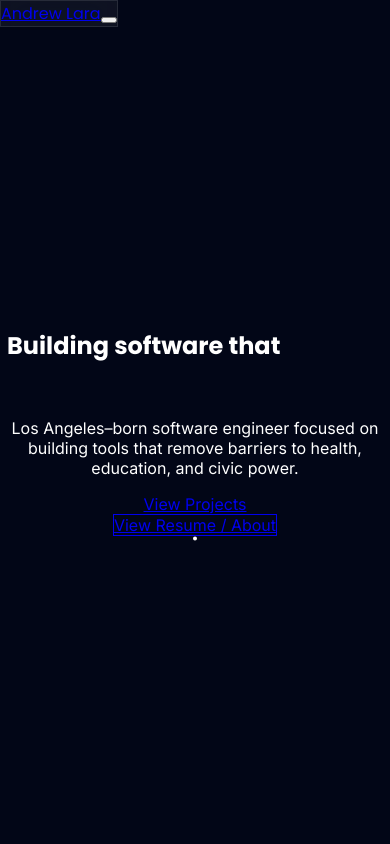
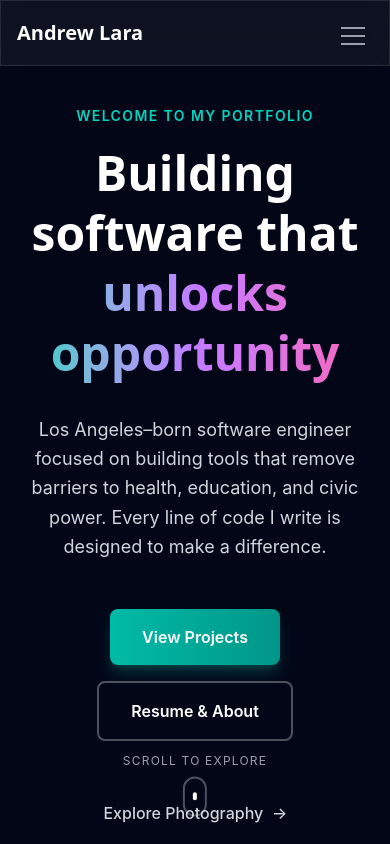
Before and after one commit to laraandrew/Portfolio-Website, a React (Vite) app: page / in a window 390 px wide. Shown: the top 844 px of the page. Built offline with nearby package versions, Linux system fonts and the light colour scheme.

Commit message:
finished front-end deployment, fixing minor bugs and making improvements with regards to photo gallery and project/resume

```diff
--- a/src/App.tsx
+++ b/src/App.tsx
@@ -6,6 +6,8 @@ import Home from './pages/Home';
 import Photography from './pages/Photography';
 import Projects from './pages/Projects';
 import ResumeAbout from './pages/ResumeAbout';
+import './index.css'
+
 
 function AppRoutes() {
   const location = useLocation();
--- a/src/components/Hero.tsx
+++ b/src/components/Hero.tsx
@@ -8,18 +8,18 @@ const Hero = () => {
       opacity: 1,
       transition: {
         delayChildren: 0.3,
-        staggerChildren: 0.2
+        staggerChildren: 0.15
       }
     }
   };
 
   const itemVariants = {
-    hidden: { y: 20, opacity: 0 },
+    hidden: { y: 30, opacity: 0 },
     visible: {
       y: 0,
       opacity: 1,
       transition: {
-        duration: 0.8,
+        duration: 1,
         ease: "easeOut"
       }
     }
@@ -27,35 +27,61 @@ const Hero = () => {
 
   const floatingVariants = {
     animate: {
-      y: [-20, 20, -20],
+      y: [-30, 30, -30],
       transition: {
-        duration: 6,
+        duration: 8,
         repeat: Infinity,
         ease: "easeInOut"
       }
     }
   };
 
+  const gradientVariants = {
+    animate: {
+      backgroundPosition: ['0% center', '100% center', '0% center'],
+      transition: {
+        duration: 5,
+        repeat: Infinity,
+        ease: 'easeInOut'
+      }
+    }
+  };
+
+  const buttonHoverVariants = {
+    hover: {
+      scale: 1.05,
+      transition: { duration: 0.3 }
+    }
+  };
+
   return (
-    <section className="relative min-h-screen flex items-center justify-center overflow-hidden">
-      {/* Animated Background */}
-      <div className="absolute inset-0 -z-10">
+    <section className="relative min-h-screen flex items-center justify-center overflow-hidden pt-24">
+      {/* Animated Background - Enhanced */}
+      <div className="absolute inset-0 -z-10 bg-gray-950">
+        {/* Floating orbs with improved animation */}
         <motion.div
           variants={floatingVariants}
           animate="animate"
-          className="absolute top-20 left-10 w-72 h-72 bg-primary-500/20 rounded-full blur-3xl"
+          className="absolute top-20 left-10 w-72 h-72 bg-teal-500/20 rounded-full blur-3xl"
         />
         <motion.div
           variants={floatingVariants}
           animate="animate"
-          style={{ animationDelay: '2s' }}
-          className="absolute top-40 right-20 w-96 h-96 bg-accent-500/20 rounded-full blur-3xl"
+          transition={{ delay: 2 }}
+          className="absolute top-40 right-20 w-96 h-96 bg-purple-500/20 rounded-full blur-3xl"
         />
         <motion.div
           variants={floatingVariants}
           animate="animate"
-          style={{ animationDelay: '4s' }}
-          className="absolute bottom-20 left-1/3 w-80 h-80 bg-primary-600/20 rounded-full blur-3xl"
+          transition={{ delay: 4 }}
+          className="absolute bottom-20 left-1/3 w-80 h-80 bg-pink-500/15 rounded-full blur-3xl"
+        />
+
+        {/* Additional accent orbs for visual depth */}
+        <motion.div
+          animate={{ x: [0, 50, 0], y: [0, -50, 0] }}
+          transition={{ duration: 15, repeat: Infinity, ease: 'easeInOut' }}
+          className="absolute top-1/4 right-1/4 w-60 h-60 bg-cyan-500/10 rounded-full blur-3xl"
         />
       </div>
 
@@ -63,58 +89,112 @@ const Hero = () => {
         variants={containerVariants}
         initial="hidden"
         animate="visible"
-        className="max-w-4xl mx-auto text-center px-4 sm:px-6 lg:px-8"
+        className="max-w-5xl mx-auto text-center px-4 sm:px-6 lg:px-8 relative z-10"
       >
+        {/* Animated subtitle */}
+        <motion.div
+          variants={itemVariants}
+          className="mb-4"
+        >
+          <span className="text-sm sm:text-base font-semibold text-teal-400 uppercase tracking-widest">
+            Welcome to my portfolio
+          </span>
+        </motion.div>
+
+        {/* Main heading with animated gradient */}
         <motion.h1
           variants={itemVariants}
-          className="text-4xl sm:text-6xl lg:text-7xl font-display font-bold text-white mb-6"
+          className="text-5xl sm:text-6xl lg:text-7xl xl:text-8xl font-display font-bold text-white mb-8 leading-tight"
         >
           Building software that{' '}
-          <span className="bg-gradient-to-r from-primary-400 via-accent-400 to-primary-500 bg-clip-text text-transparent">
+          <motion.span
+            variants={gradientVariants}
+            animate="animate"
+            className="inline-block bg-gradient-to-r from-teal-400 via-purple-400 to-pink-400 bg-clip-text text-transparent bg-300% font-extrabold"
+          >
             unlocks opportunity
-          </span>
+          </motion.span>
         </motion.h1>
 
+        {/* Subheading */}
         <motion.p
           variants={itemVariants}
-          className="text-xl sm:text-2xl text-gray-300 mb-12 max-w-3xl mx-auto leading-relaxed"
+          className="text-lg sm:text-xl lg:text-2xl text-gray-300 mb-12 max-w-4xl mx-auto leading-relaxed"
         >
-          Los Angeles–born software engineer focused on building tools that remove barriers to health, education, and civic power.
+          Los Angeles–born software engineer focused on building tools that remove barriers to health, education, and civic power. Every line of code I write is designed to make a difference.
         </motion.p>
 
+        {/* CTA Buttons - Enhanced with better interaction */}
         <motion.div
           variants={itemVariants}
-          className="flex flex-col sm:flex-row gap-4 justify-center items-center"
+          className="flex flex-col sm:flex-row gap-4 justify-center items-center mb-12"
+        >
+          <motion.div
+            whileHover="hover"
+            variants={buttonHoverVariants}
           >
             <Link
               to="/projects"
-            className="px-8 py-4 bg-gradient-to-r from-primary-500 to-primary-600 text-white font-semibold rounded-lg hover:from-primary-600 hover:to-primary-700 transition-all duration-300 transform hover:scale-105 hover:shadow-lg hover:shadow-primary-500/25"
+              className="px-8 py-4 bg-gradient-to-r from-teal-500 to-teal-600 text-white font-semibold rounded-lg hover:from-teal-600 hover:to-teal-700 transition-all duration-300 shadow-lg shadow-teal-500/25 transform block"
             >
               View Projects
             </Link>
+          </motion.div>
+          <motion.div
+            whileHover="hover"
+            variants={buttonHoverVariants}
+          >
             <Link
               to="/resume"
-            className="px-8 py-4 border border-white/20 text-white font-semibold rounded-lg hover:bg-white/5 transition-all duration-300 transform hover:scale-105"
+              className="px-8 py-4 border-2 border-white/30 text-white font-semibold rounded-lg hover:border-white/60 hover:bg-white/5 transition-all duration-300 block"
             >
-            View Resume / About
+              Resume & About
             </Link>
           </motion.div>
+        </motion.div>
 
-        {/* Scroll indicator */}
+        {/* Secondary CTA - Photography */}
+        <motion.div
+          variants={itemVariants}
+          className="flex justify-center"
+        >
+          <motion.div
+            whileHover="hover"
+            variants={buttonHoverVariants}
+          >
+            <Link
+              to="/photography"
+              className="px-6 py-3 text-gray-300 font-medium hover:text-white transition-colors duration-300 flex items-center gap-2"
+            >
+              Explore Photography
+              <motion.span
+                animate={{ x: [0, 4, 0] }}
+                transition={{ duration: 1.5, repeat: Infinity }}
+              >
+                →
+              </motion.span>
+            </Link>
+          </motion.div>
+        </motion.div>
+
+        {/* Animated scroll indicator */}
         <motion.div
           variants={itemVariants}
           className="absolute bottom-8 left-1/2 transform -translate-x-1/2"
         >
           <motion.div
-            animate={{ y: [0, 10, 0] }}
-            transition={{ duration: 2, repeat: Infinity }}
-            className="w-6 h-10 border-2 border-white/30 rounded-full flex justify-center"
+            animate={{ y: [0, 12, 0] }}
+            transition={{ duration: 2.5, repeat: Infinity, ease: 'easeInOut' }}
+            className="flex flex-col items-center"
           >
+            <p className="text-xs text-gray-400 mb-2 uppercase tracking-widest">Scroll to explore</p>
+            <div className="w-6 h-10 border-2 border-white/30 rounded-full flex justify-center p-2">
               <motion.div
-              animate={{ y: [0, 12, 0] }}
-              transition={{ duration: 2, repeat: Infinity }}
-              className="w-1 h-3 bg-white/60 rounded-full mt-2"
+                animate={{ y: [0, 6, 0] }}
+                transition={{ duration: 2.5, repeat: Infinity, ease: 'easeInOut' }}
+                className="w-1 h-2 bg-white rounded-full"
               />
+            </div>
           </motion.div>
         </motion.div>
       </motion.div>
--- a/src/components/PhotoGallery.tsx
+++ b/src/components/PhotoGallery.tsx
@@ -1,5 +1,5 @@
 import { motion } from 'framer-motion';
-import { Photo } from '../data/photos';
+import type { Photo } from '../data/photos';
 
 interface PhotoGalleryProps {
   photos: Photo[];
--- a/src/components/ProjectCard.tsx
+++ b/src/components/ProjectCard.tsx
@@ -1,5 +1,5 @@
 import { motion } from 'framer-motion';
-import { Project } from '../data/projects';
+import type { Project } from '../data/projects';
 
 interface ProjectCardProps {
   project: Project;
--- a/src/data/photos.ts
+++ b/src/data/photos.ts
@@ -1,4 +1,4 @@
-export interface Photo {
+export type Photo = {
   id: string;
   src: string;
   alt: string;
--- a/src/data/projects.ts
+++ b/src/data/projects.ts
@@ -1,4 +1,4 @@
-export interface Project {
+export type Project = {
   id: string;
   name: string;
   shortDescription: string;
@@ -19,7 +19,7 @@ export const projects: Project[] = [
     techStack: ['React', 'Node.js', 'Express', 'MongoDB', 'Mongoose', 'Tailwind CSS', 'AWS'],
     thumbnail: '/images/habit-battles.jpg',
     liveUrl: 'https://habit-battles.com',
-    githubUrl: 'https://github.com/andrew/habit-battles'
+    githubUrl: 'https://github.com/laraandrew/habit-battles'
   },
   {
     id: 'scla-dashboard',
--- a/src/index.css
+++ b/src/index.css
@@ -1,9 +1,5 @@
+@import "tailwindcss";
 @import url('https://fonts.googleapis.com/css2?family=Inter:wght@300;400;500;600;700&family=Poppins:wght@300;400;500;600;700;800&display=swap');
-
-@tailwind base;
-@tailwind components;
-@tailwind utilities;
-
 
 @layer base {
   html {
--- a/src/pages/Photography.tsx
+++ b/src/pages/Photography.tsx
@@ -18,6 +18,17 @@ const Photography = () => {
           transition={{ duration: 0.6, delay: 0.2 }}
           className="text-center mb-16"
         >
+          {/* Instagram Handle */}
+          <motion.a
+            href="https://instagram.com/lensbylara"
+            target="_blank"
+            rel="noopener noreferrer"
+            whileHover={{ scale: 1.05 }}
+            className="inline-block mb-6 px-4 py-2 bg-gradient-to-r from-pink-500/20 to-purple-500/20 border border-pink-500/30 rounded-full text-pink-300 hover:text-pink-200 transition-colors duration-300 text-sm sm:text-base font-medium"
+          >
+            📸 @lensbylara on Instagram
+          </motion.a>
+
           <h1 className="text-4xl sm:text-5xl lg:text-6xl font-display font-bold text-white mb-6">
             Photography
           </h1>
```
Lines whose indentation alone changed are shown as unchanged.
